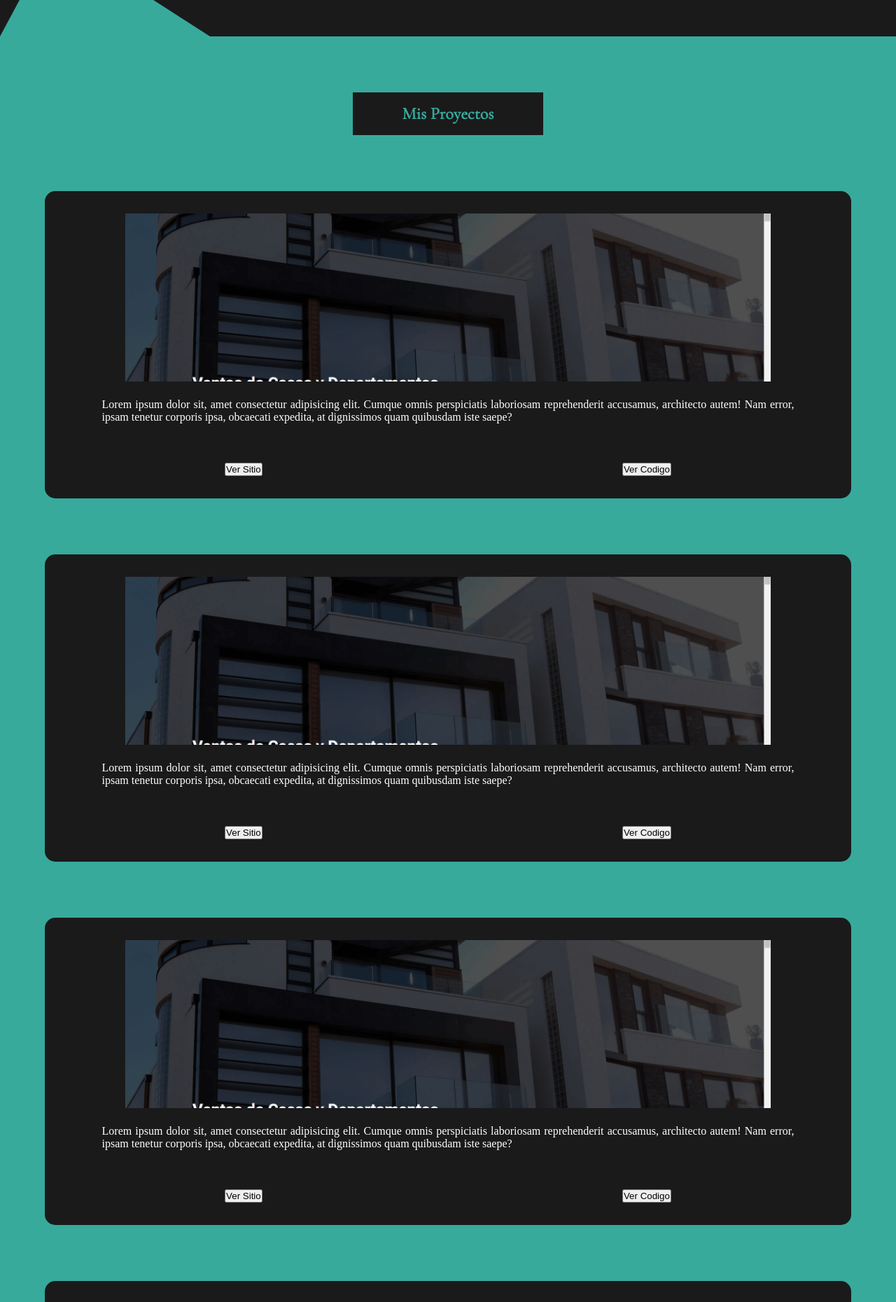
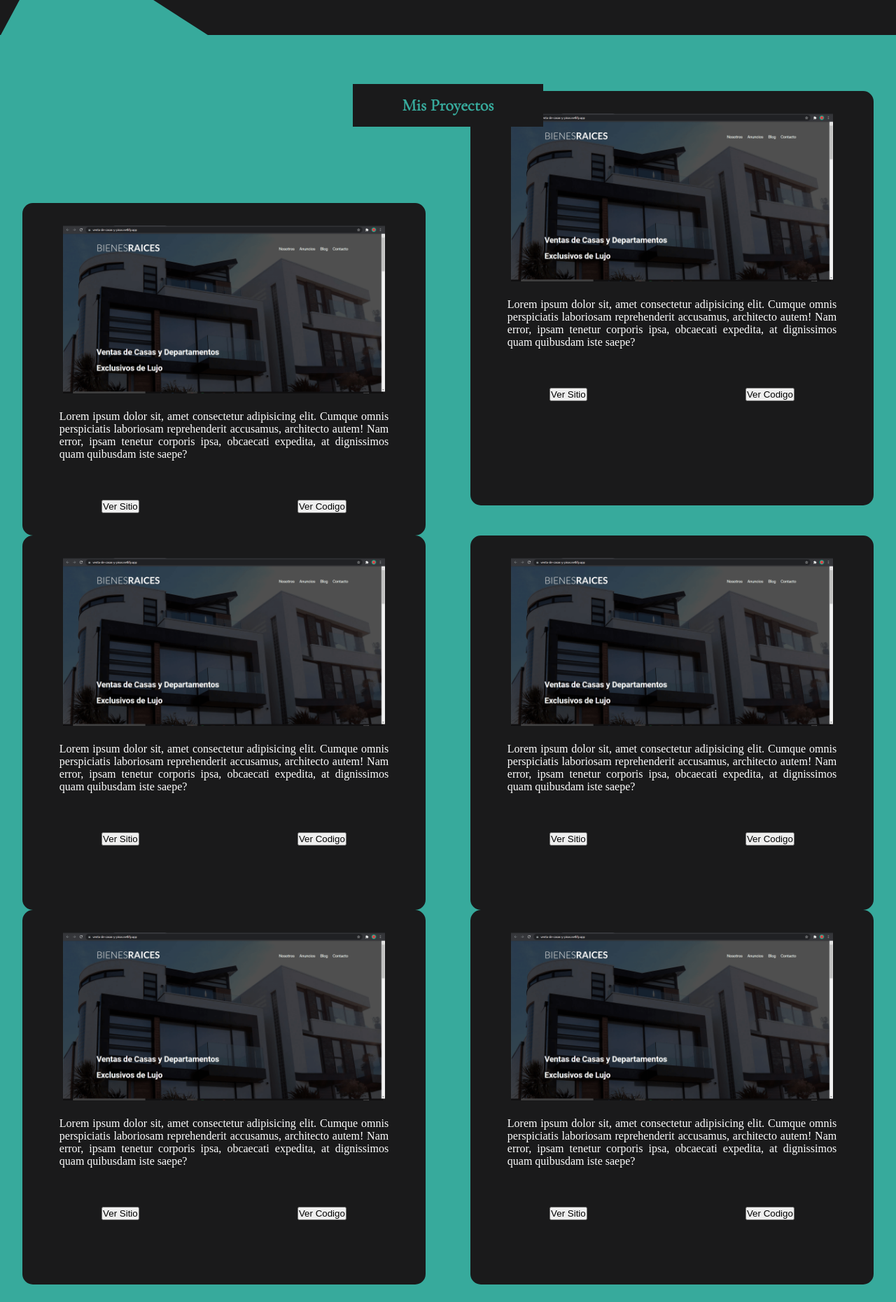
Before and after one commit to IsraelPalomo/Portafolio__Israel, a Vue app: page / in a window 1280 px wide. Shown: the part 1740-3600 px from the top of the page at 70% size. Built offline with nearby package versions, Linux system fonts and the light colour scheme; a web font is replaced by a local one.

Commit message:
Algunos retoques

```diff
--- a/src/components/Main.vue
+++ b/src/components/Main.vue
@@ -16,8 +16,8 @@
 			</div>
 		</div>
 		<img class="separador__portafolio" src="..\assets\triangleAsymmetrical.svg" alt="" />
+		<h2 class="portafolio__titulo">Mis Proyectos</h2>
 		<section class="portafolio">
-			<h2 class="portafolio__titulo">Mis Proyectos</h2>
 			<div class="portafolio__proyecto portafolio__proyecto--1">
 				<div class="portafolio__proyecto__img"></div>
 				<div class="portafolio__proyecto__texto">
@@ -74,7 +74,22 @@
 					<button>Ver Codigo</button>
 				</div>
 			</div>
+
 			<div class="portafolio__proyecto portafolio__proyecto--5">
+				<div class="portafolio__proyecto__img"></div>
+				<div class="portafolio__proyecto__texto">
+					<p>
+						Lorem ipsum dolor sit, amet consectetur adipisicing elit. Cumque omnis perspiciatis
+						laboriosam reprehenderit accusamus, architecto autem! Nam error, ipsam tenetur corporis
+						ipsa, obcaecati expedita, at dignissimos quam quibusdam iste saepe?
+					</p>
+				</div>
+				<div class="portafolio__proyecto__btn">
+					<button>Ver Sitio</button>
+					<button>Ver Codigo</button>
+				</div>
+			</div>
+			<div class="portafolio__proyecto portafolio__proyecto--6">
 				<div class="portafolio__proyecto__img"></div>
 				<div class="portafolio__proyecto__texto">
 					<p>
@@ -171,36 +186,44 @@ main {
 	.separador__portafolio {
 		transform: rotate(180deg);
 		margin-top: 10rem;
+		margin-bottom: -6rem;
+		z-index: 99;
 	}
 	.separador__portafolio--1 {
 		transform: rotate(180deg);
 		margin-top: 10rem;
 	}
+	.portafolio__titulo {
+		text-align: center;
+		padding: 1rem;
+		background-color: $color-oscuro;
+		position: relative;
+		width: auto;
+		margin: 10rem auto 0 auto;
+		max-width: 15rem;
+		z-index: 999;
+		color: $color-principal;
+		font-family: $tipografia-subtitulos;
+	}
+
 	.portafolio {
 		background-color: $color-principal;
-		height: 210rem;
+		height: 320rem;
 		width: 100%;
-		margin-top: -4px;
+		margin-top: -8.2rem;
 		padding-top: 5rem;
-		.portafolio__titulo {
-			text-align: center;
-			padding: 1rem;
-			background-color: $color-oscuro;
-
-			width: auto;
-			margin: auto;
-			max-width: 15rem;
-
-			color: $color-principal;
-			font-family: $tipografia-subtitulos;
-			margin-bottom: 5rem;
+		display: grid;
+		grid-template-columns: 1fr;
+		align-self: center;
+		.portafolio__proyecto.portafolio__proyecto--1 {
+			margin-top: 10rem;
 		}
 		.portafolio__proyecto {
 			width: 90%;
 			margin: 0 auto;
 			background-color: $color-oscuro;
 			padding-top: 2rem;
-			margin-bottom: 5rem;
+			max-height: 35rem;
 			border-radius: 15px;
 
 			.portafolio__proyecto__img {
@@ -240,6 +263,13 @@ main {
 @media (min-width: 650px) {
 }
 @media (min-width: 900px) {
+	main {
+		.portafolio {
+			grid-template-columns: repeat(2, 1fr);
+			grid-template-rows: repeat(4, 1fr);
+			height: 140rem;
+		}
+	}
 }
 @media (min-width: 1200px) {
 }
```
